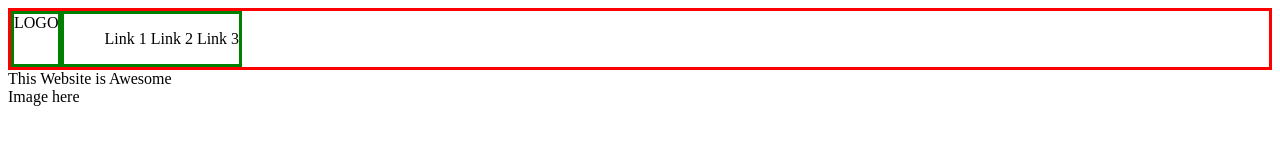
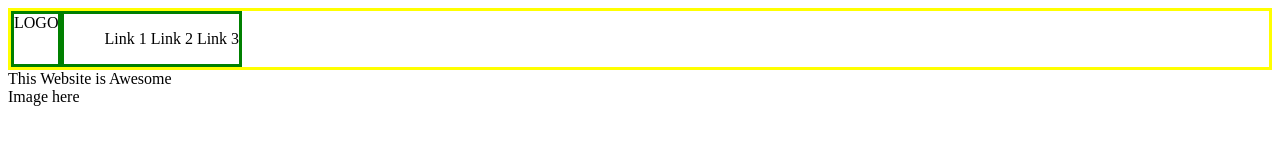
Before and after one commit to Sir-Bagels/website-project, a plain HTML site: page index.html in a window 1280 px wide. Drawn offline with Linux system fonts and the light colour scheme.

Commit message:
first commint

```diff
--- a/styles.css
+++ b/styles.css
@@ -3,7 +3,7 @@ body{
 }
 .header-container{
     display: flex;
-    border: solid red;
+    border: solid yellow;
 
 }
 .logo-container{
```
